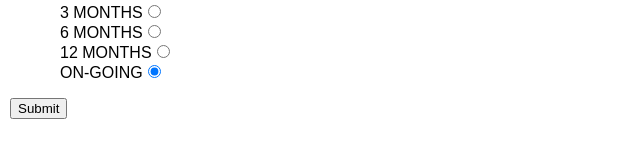
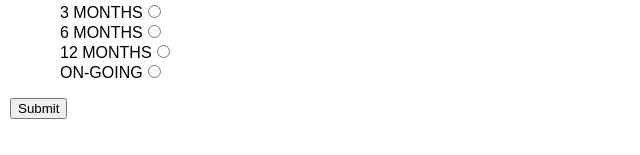
Before and after one commit to selvinor/selvin-subscription-client, a React (Create React App) app: page / in a window 1280 px wide. Shown: the part 639-794 px from the top of the page, without its empty margins (0-640 px from the left). Built offline with nearby package versions, Linux system fonts and the light colour scheme.

Commit message:
added on-going duration

```diff
--- a/src/components/subscription-form.js
+++ b/src/components/subscription-form.js
@@ -202,6 +202,7 @@ export class SubscriptionForm extends React.Component {
                 type="radio"
                 component={Input}
                 label="ON-GOING"
+                value="ongoing"
               />
         </div>
 
@@ -217,17 +218,3 @@ export class SubscriptionForm extends React.Component {
 export default reduxForm({
   form: 'subscriptionForm'
 })(SubscriptionForm);
-
-
-
-
-
-      // {/* <button type="submit" disabled={this.props.pristine || this.props.submitting}>Submit</button> */}
-      //   <button type="submit" >Submit</button>
-      // </form>
-//     )
-//   }
-// }
-// export default SubscriptionForm({
-//   form: 'subscriptionForm'
-// })(SubscriptionForm);
```
